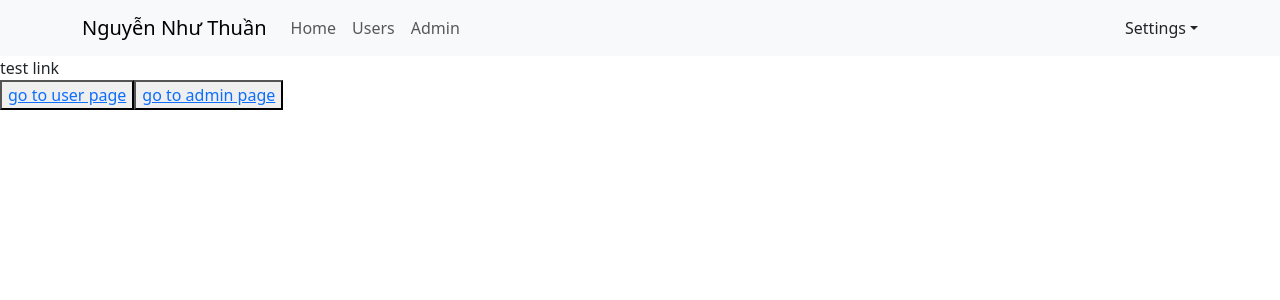
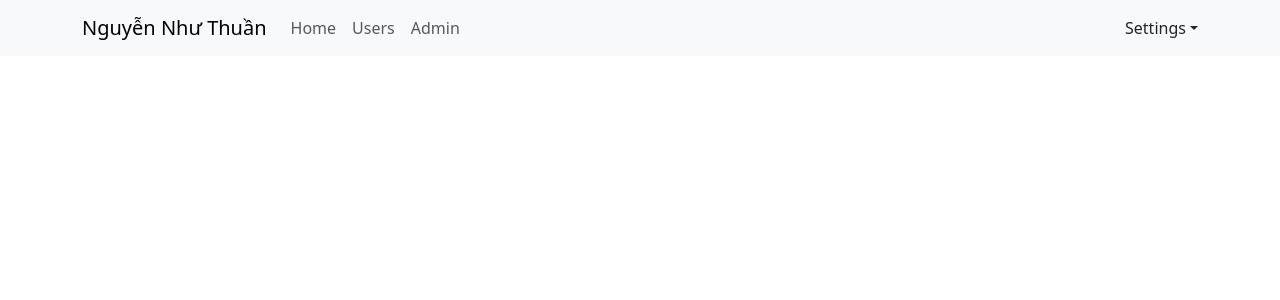
Before and after one commit to zZzThuanzZz/base-react-redux, a React (Create React App) app: page / in a window 1280 px wide. Shown: the top 300 px of the page. Built offline with nearby package versions, Linux system fonts and the light colour scheme.

Commit message:
video 49

```diff
--- a/src/App.js
+++ b/src/App.js
@@ -1,21 +1,20 @@
 import './App.scss';
 import Header from './components/Header/Header';
-import { Link } from "react-router-dom";
+import { Outlet } from "react-router-dom";
 
 const App = () => {
 
   return (
     <div className="app-container">
-      <Header />
-      <div>
-        test link
-        <div>
-          <button>
-            <Link to="/users">go to user page</Link>
-          </button>
-          <button>
-            <Link to="/admins">go to admin page</Link>
-          </button>
+      <div className='header-container'>
+        <Header />
+      </div>
+      <div className='main-container'>
+        <div className='sidenav-container'>
+
+        </div>
+        <div className='app-content'>
+          <Outlet />
         </div>
       </div>
     </div>
--- a/src/index.js
+++ b/src/index.js
@@ -19,9 +19,11 @@
     {/* <React.StrictMode> */}
     <BrowserRouter>
       <Routes>
-        <Route path="/" element={<App />} />
-        <Route path="users" element={<User />} />
-        <Route path="admins" element={<Admin />} />
+        <Route path="/" element={<App />} >
+          <Route path="users" element={<User />} />
+          <Route path="admins" element={<Admin />} />
+        </Route>
+
       </Routes>
     </BrowserRouter>
     {/* </React.StrictMode> */}
```
